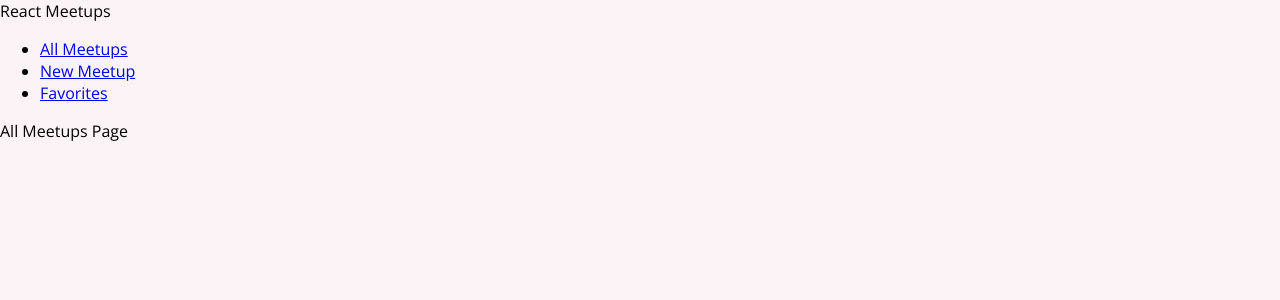
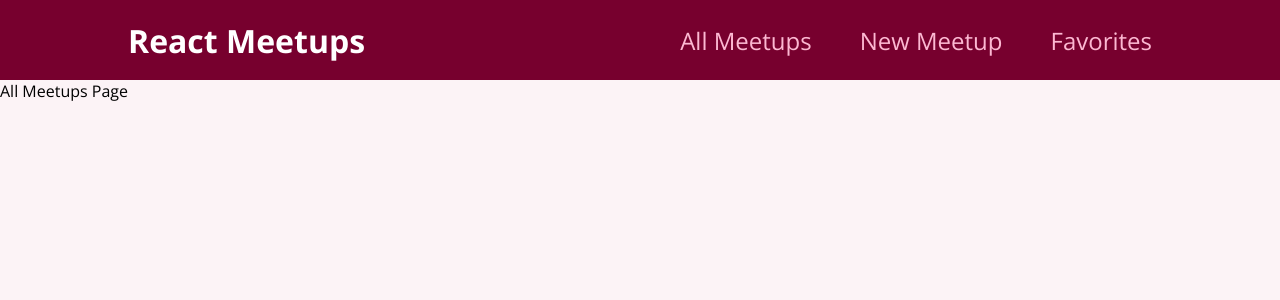
Before and after one commit to jslow421/react-routing-refresher, a React (Create React App) app: page / in a window 1280 px wide. Shown: the top 300 px of the page. Built offline with nearby package versions, Linux system fonts and the light colour scheme.

Commit message:
Updated nav and styling

```diff
--- /dev/null
+++ b/src/components/layout/MainNavigation.module.scss
@@ -0,0 +1,47 @@
+.header {
+  width: 100%;
+  height: 5rem;
+  display: flex;
+  align-items: center;
+  justify-content: space-between;
+  background-color: #77002e;
+  padding: 0 10%;
+
+  >nav {
+    > ul {
+      list-style: none;
+      margin: 0;
+      padding: 0;
+      display: flex;
+      align-items: baseline;
+
+      >li {
+        margin-left: 3rem;
+
+        >a {
+          text-decoration: none;
+          font-size: 1.5rem;
+          color: #fcb8d2;
+
+          &:hover, &:active, &.active {
+            color:white;
+          }
+        }
+      }
+    }
+
+    .badge {
+      background-color: #cc2062;
+      color: white;
+      border-radius: 12px;
+      padding: 0 1rem;
+      margin-left: 0.5rem;
+    }
+  }
+
+  .logo {
+    font-size: 2rem;
+    color: white;
+    font-weight: bold;
+  }
+}
--- a/src/components/layout/MainNavigation.tsx
+++ b/src/components/layout/MainNavigation.tsx
@@ -1,9 +1,11 @@
 import {Link} from "react-router-dom";
+
+import style from './MainNavigation.module.scss';
 
 function MainNavigation() {
     return (
-        <header>
-            <div>React Meetups</div>
+        <header className={style.header}>
+            <div className={style.logo}>React Meetups</div>
             <nav>
                 <ul>
                     <li>
```
